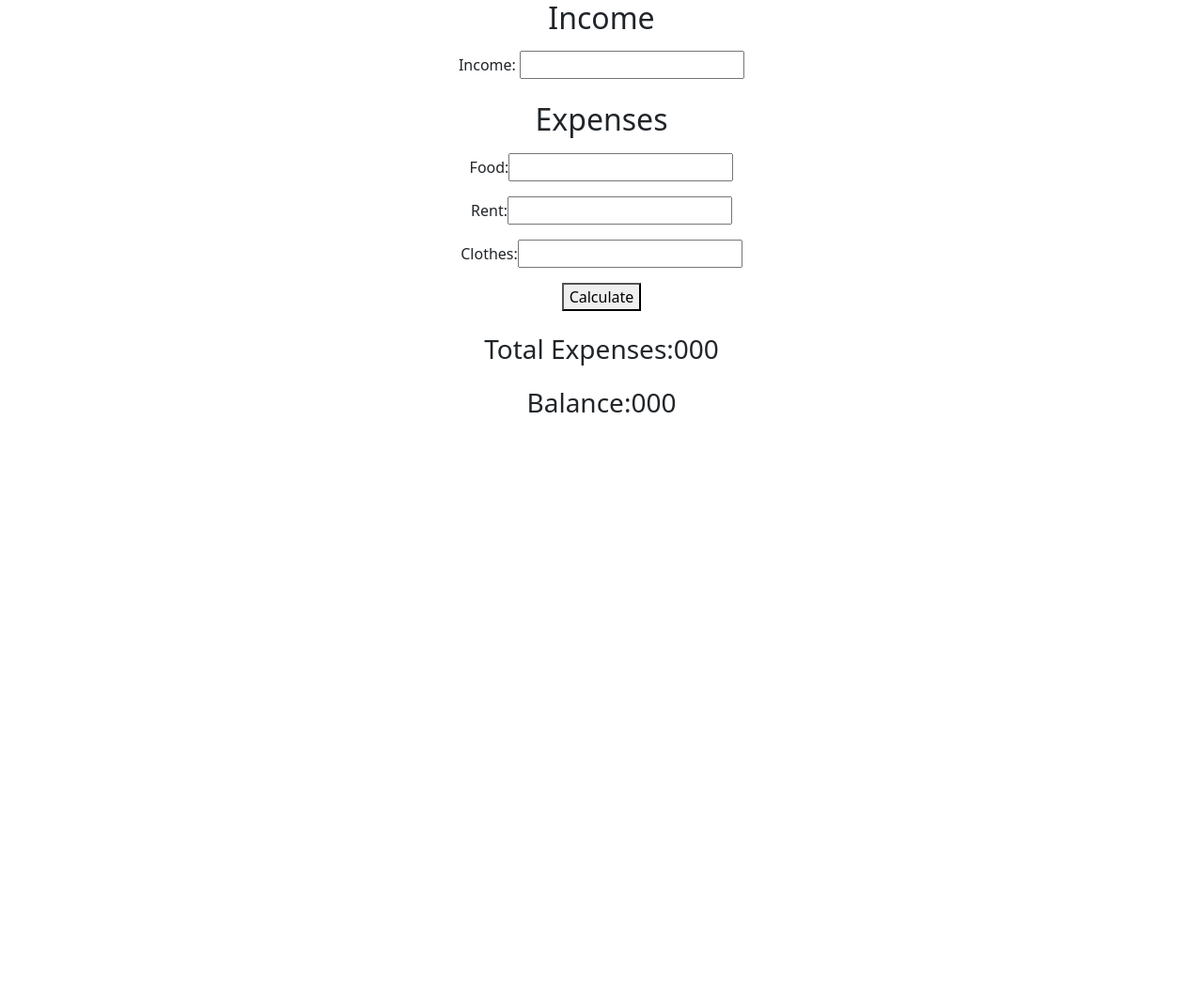
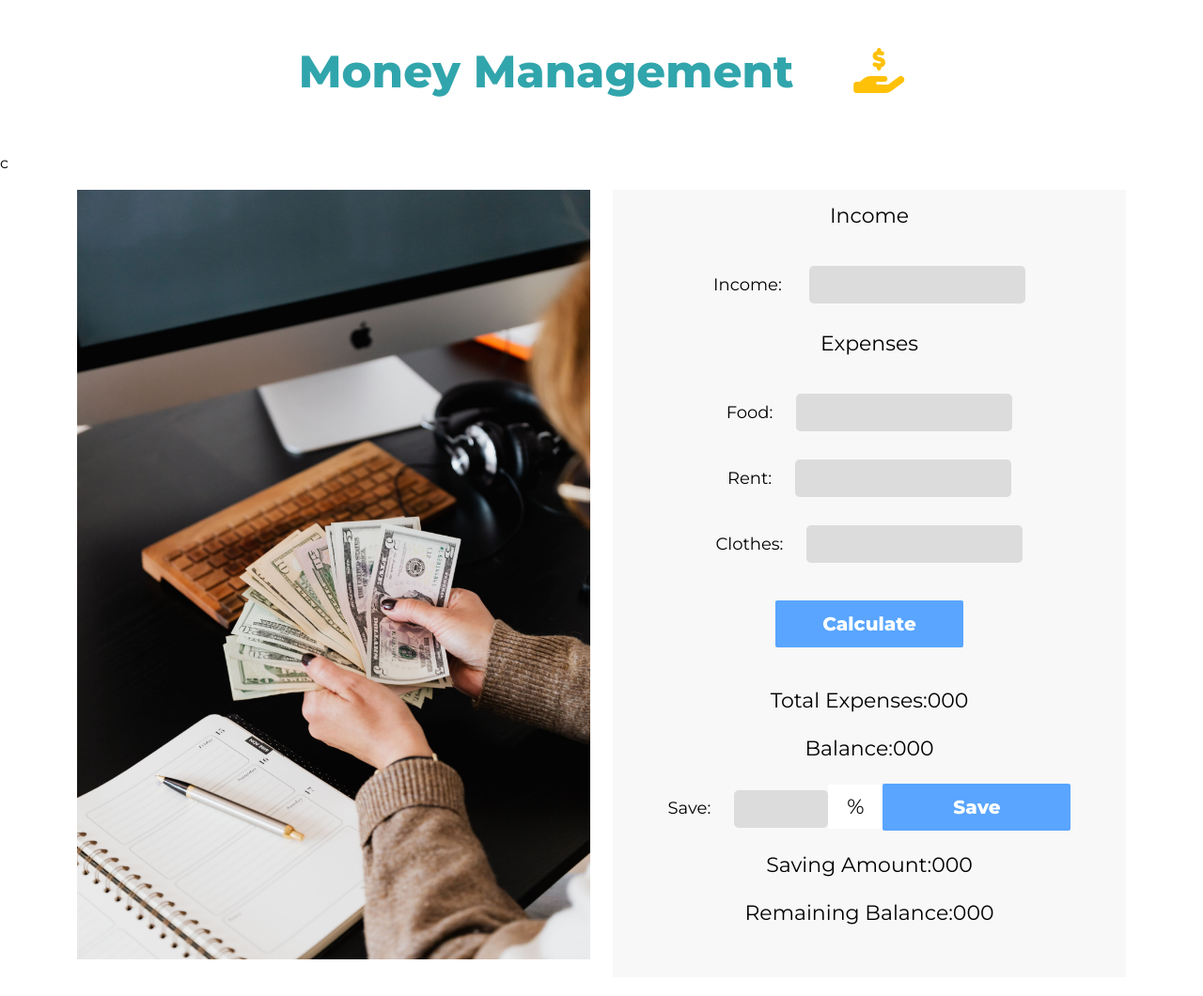
Before and after one commit to NISHAN75/money-master, a plain HTML site: page index.html in a window 1280 px wide. Shown: the whole page at 94% size. Before the commit the page ends 800 px from the top, so only its background shows below. Drawn offline with nearby package versions, Linux system fonts and the light colour scheme.

Commit message:
ui design is ok

```diff
--- /dev/null
+++ b/css/defalut.css
@@ -0,0 +1,20 @@
+/* margin left */
+.ml-50{
+    margin-left: 50px;
+}
+/* margin bottom */
+.mb-10{
+    margin-bottom: 10px;
+}
+.mb-20{
+    margin-bottom: 20px;
+}
+.mb-30{
+    margin-bottom: 30px;
+}
+.mb-40{
+    margin-bottom: 40px;
+}
+.mb-50{
+    margin-bottom: 50px;
+}
--- /dev/null
+++ b/css/style.css
@@ -0,0 +1,62 @@
+@import url('https://fonts.googleapis.com/css2?family=Montserrat:wght@400;600;800&display=swap');
+body{
+    font-family: 'Montserrat', sans-serif;
+    font-size: 16px;
+    font-weight: 400;
+    font-style: normal;
+    color: #000;
+}
+.main-hading {
+    font-size: 48px;
+    font-weight: bold;
+    font-style: normal;
+    color: #31A5AC;
+}
+.count-area {
+    background: #F8F8F8;
+    padding: 15px 30px;
+}
+.sub-title {
+    font-size: 22px;
+    font-weight: 500;
+    font-style: normal;
+}
+.input-name {
+    font-size: 18px;
+    font-weight: normal;
+    font-style: normal;
+}
+.input-flied {
+    margin-left: 25px;
+    background-color: #DCDCDC;
+    width: 230px;
+    height: 40px;
+    border: none;
+    border-radius: 5px;
+}
+.input-save-flied {
+    margin-left: 25px;
+    background-color: #DCDCDC;
+    width: 100px;
+    height: 40px;
+    border: none;
+    border-radius: 5px;
+}
+.btn-style {
+    background-color: #59A5FF;
+    padding: 10px 20px;
+    width: 200px;
+    height: 50px;
+    font-size: 20px;
+    color: #fff;
+    font-weight: 700;
+    border: none;
+    border-radius: 2px;
+}
+.persent-icon {
+    font-size: 22px;
+    width: 50px;
+    height: 40px;
+    background: #fff;
+    padding: 10px 20px;
+}
--- a/index.html
+++ b/index.html
@@ -7,34 +7,70 @@
     <title>Document</title>
     <!-- boostrap css link -->
     <link href="https://cdn.jsdelivr.net/npm/bootstrap@5.1.3/dist/css/bootstrap.min.css" rel="stylesheet" integrity="sha384-1BmE4kWBq78iYhFldvKuhfTAU6auU8tT94WrHftjDbrCEXSU1oBoqyl2QvZ6jIW3" crossorigin="anonymous">
+    <!-- font awsome link -->
+    <script src="https://kit.fontawesome.com/b66daf6746.js" crossorigin="anonymous"></script>
+    <!-- style css -->
+    <link rel="stylesheet" href="css/style.css">
+    <!-- default css -->
+    <link rel="stylesheet" href="css/defalut.css">
 </head>
 <body>
-
+    <header>
+        <section class="hading-section">
+            <div class="hading-area text-center mt-5 mb-5">
+                <div class="container">
+                    <div class="row">
+                        <div class="col-12">
+                            <h1 class="main-hading">Money Management <span class="icon-color text-warning ml-50"><i class="fas fa-hand-holding-usd"></i></span></h1>
+                        </div>
+                    </div>
+                </div>
+            </div>
+        </section>c
+    </header>
     <main>
-        <section class="Calculate-section">
+        <section class="Calculate-section mb-5">
             <div class="calculate-area">
                 <div class="container">
                     <div class="row">
-                        <div class="col-12">
-                            <div class="count-area  text-center">
-                                <div class="income-area mb-4" >
-                                    <h2 class="mb-3" >Income</h2>
-                                    <span>Income:</span> <input id="total-income" type="number">
+                        <div class="col-lg-6 col-md-6 col-sm-12">
+                            <div class="calculate-img mt-3">
+                                <img src="img/calculate.jpg" alt="" class="img-fluid">
                             </div>
-                                <div class="expenses-area">
-                                    <h2 class="mb-3">Expenses</h2>
-                                    <div class="input-expenses mb-3"><span>Food:</span><input id="food-expenses" type="number"></div>
-                                    <div class="input-expenses mb-3"><span>Rent:</span><input id="rent-expenses" type="number"></div>
-                                    <div class="input-expenses mb-3"><span>Clothes:</span><input id="clothes-expenses" type="number"></div>
                         </div>
-                                <button type="button" id="calculate-btn">Calculate</button>
+                        <div class="col-lg-6 col-md-6 col-sm-12">
+                            <form action="#">
+                                <div class="count-area  text-center mt-3">
+                                    <div class="income-area mb-30" >
+                                        <h2 class="sub-title mb-40" >Income</h2>
+                                        <span class="input-name">Income:</span> <input class="input-flied" id="total-income" type="number">
+                                    </div>
+                                    <div class="expenses-area mb-40">
+                                        <h2 class="sub-title mb-40">Expenses</h2>
+                                        <div class="input-expenses mb-30"><span class="input-name">Food:</span><input class="input-flied" id="food-expenses" type="number"></div>
+                                        <div class="input-expenses mb-30"><span class="input-name">Rent:</span><input class="input-flied" id="rent-expenses" type="number"></div>
+                                        <div class="input-expenses mb-30"><span class="input-name">Clothes:</span><input class="input-flied" id="clothes-expenses" type="number"></div>
+                                    </div>
+                                    <button class="btn-style mb-20" type="button" id="calculate-btn">Calculate</button>
                                     <div class="total-expenses-area mt-4">
-                                    <h3>Total Expenses:<span id="total-expenses">000</span></h3>
+                                        <h3 class="sub-title">Total Expenses:<span id="total-cost">000</span></h3>
                                     </div>
                                     <div class="balance-area mt-4">
-                                    <h3>Balance:<span id="balance">000</span></h3>
+                                        <h3 class="sub-title">Balance:<span id="balance">000</span></h3>
+                                    </div>
+                                    <div class="saving-area mt-4 ">
+                                        <div class="saving-count mb-4">
+                                            <span class="input-name">Save:</span><input class="input-save-flied" id="save-percent" type="number"><span class="persent-icon">%</span><button class="btn-style" type="button" id="save-btn">Save</button>
+                                        </div>
+                                        <div class="saving-output  mt-3">
+                                            <h3 class="sub-title ">Saving Amount:<span id="save-amount">000</span></h3>
+                                        </div>
+                                        <div class="remaining-area mt-4">
+                                            <h3 class="sub-title mb-40">Remaining Balance:<span id="remaining-balance">000</span></h3>
                                         </div>
                                     </div>
+                                </div>
+                            </form>
                         </div>
                     </div>
                 </div>
--- a/js/app.js
+++ b/js/app.js
@@ -5,34 +5,80 @@
     return totalIncome;
  };
 /*==== total expenses handling ====*/
- function getExpensesTotal(num1,num2,num3){
+ function getExpensesInput(expenses){
     //  find expenses
-    const foodExpensesText=document.getElementById(num1 +'-expenses').value;
-    const foodExpenses=parseFloat(foodExpensesText);
-    const rentExpensesText=document.getElementById(num2 +'-expenses').value;
-    const rentExpenses=parseFloat(rentExpensesText);
-    const clothesExpensesText=document.getElementById(num3 +'-expenses').value;
-    const clothesExpenses=parseFloat(clothesExpensesText);
-      // total expenses calculation
-    const totalExpenses=foodExpenses + rentExpenses + clothesExpenses;
-    const totalExpensesId=document.getElementById('total-expenses');
-    const totalExpensesText=totalExpensesId.innerText;
-    totalExpensesId.innerText=totalExpenses;
-    return totalExpenses;
+    const expensesText=document.getElementById(expenses +'-expenses').value;
+    const expensesNumber=parseFloat(expensesText);
+    return expensesNumber;
+
  };
+   /*==== total expenses calculation ====*/
+ function getTotalCost(){
+   const foodExpense=getExpensesInput('food');
+   const rentExpense=getExpensesInput('rent');
+   const clothesExpense=getExpensesInput('clothes');
+   const totalCostId=document.getElementById('total-cost');
+   const totalCostText=totalCostId.innerText;
+   const totalExpenses=foodExpense + rentExpense + clothesExpense;
+   totalCostId.innerText=totalExpenses;
+   return totalExpenses;
+
+ }
  /* ==== balance calculation  ====*/
-function getBlance(inTotalIncome,inTotalExpenses){
-    const balance=inTotalIncome-inTotalExpenses;
-    const balanceId=document.getElementById('balance');
-    const balanceText=balanceId.innerText;
-        balanceId.innerText =balance;
+function getTotalBlance(){
+  const totalBalanceId=document.getElementById('balance');
+    const totalBalanceText=totalBalanceId.innerText;
+    const inTotalIncome =getIncomeTotal();
+    const inTotalCost=getTotalCost()
+    const totalBalance=inTotalIncome -inTotalCost;
+    totalBalanceId.innerText=totalBalance;
+     return totalBalance;
+};
+/*==== get  save persent ====*/
+function getSavePersent(){
+  const savePersentInput=document.getElementById('save-percent').value;
+  const savePersent=parseFloat(savePersentInput);
+  return savePersent;
 }
+/*==== get save amount  ====*/
+function getSaveAmount(){
+ const saveAmountId=document.getElementById('save-amount');
+ const saveAmountText=saveAmountId.innerText;
+ const savePersent=getSavePersent();
+ const inTotalIncome =getIncomeTotal();
+ const saveAmount=(inTotalIncome * savePersent) / 100;
+ saveAmountId.innerText=saveAmount;
+ return saveAmount;
+}
+/* ==== get remaining blance ====*/
+function getRemainingBlance(){
+  const remainingBlanceId=document.getElementById('remaining-balance');
+  const remainingBlanceText=remainingBlanceId.innerText;
+  const totalBalance =getTotalBlance();
+  const saveAmount =getSaveAmount();
+  const remainingBlance= totalBalance -saveAmount;
+  remainingBlanceId.innerText=remainingBlance;
+  return remainingBlance;
+}
+/*==== save amount ====*/
+
   /*====calculate-btn event handling ====*/
 document.getElementById('calculate-btn').addEventListener('click',function(){
-    /* total income */
-    const inTotalIncome=getIncomeTotal()
-    /*====total expenses handling====*/
-  const inTotalExpenses= getExpensesTotal('food','rent','clothes');
-    /*==== total  blance ====*/
-   getBlance(inTotalIncome,inTotalExpenses);
+  // getIncomeTotal fuction call
+   getIncomeTotal();
+  //getTotalCost fuction call
+   getTotalCost();
+  //getTotalBlance fuction call
+    getTotalBlance();
 });
+/* ==== save-btn event handling ====*/
+document.getElementById('save-btn').addEventListener('click',function(){
+  /*==== remaining Blance event handling  ====*/
+// getSavePersent function call
+ getSavePersent();
+// getSaveAmount function call
+ getSaveAmount();
+//getRemainingBlance fuction call
+ getRemainingBlance();
+
+})
```
Also changed, not shown: img/calculate.jpg (added). Lines whose indentation alone changed are shown as unchanged.
